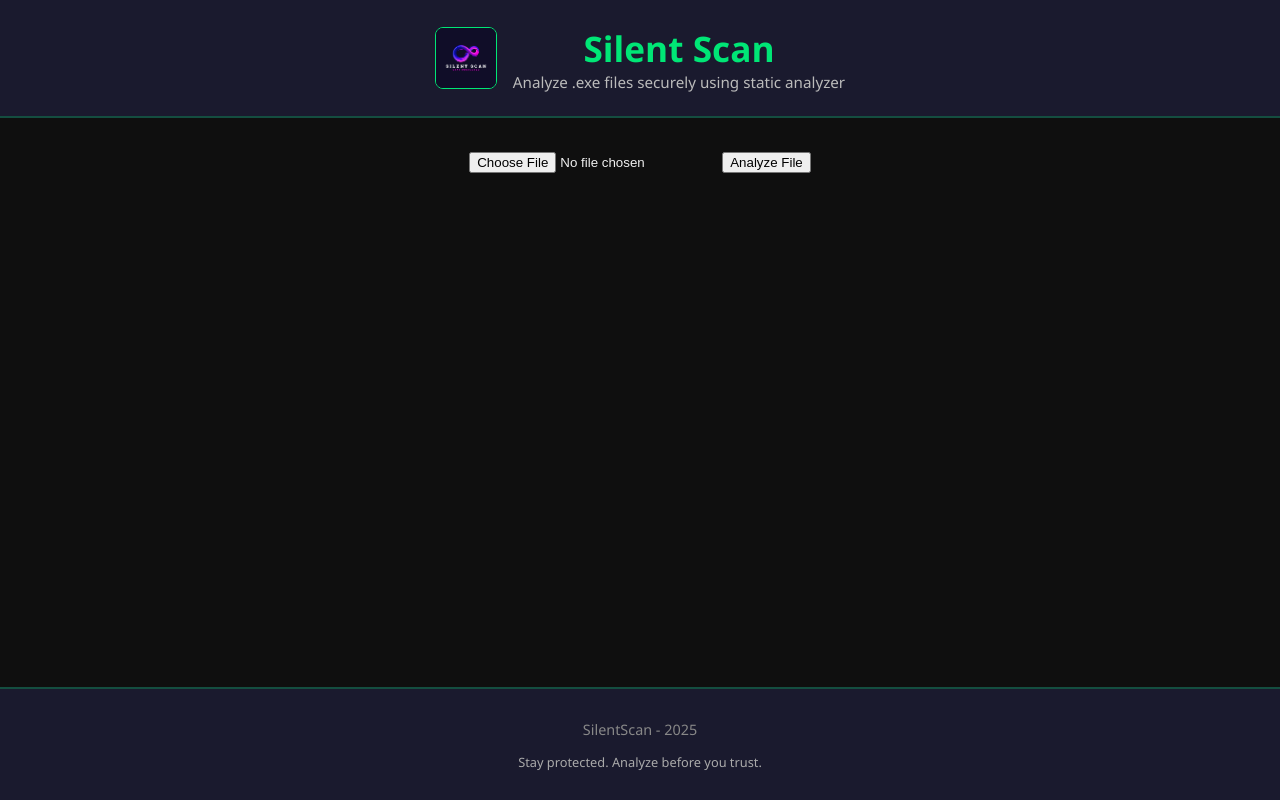
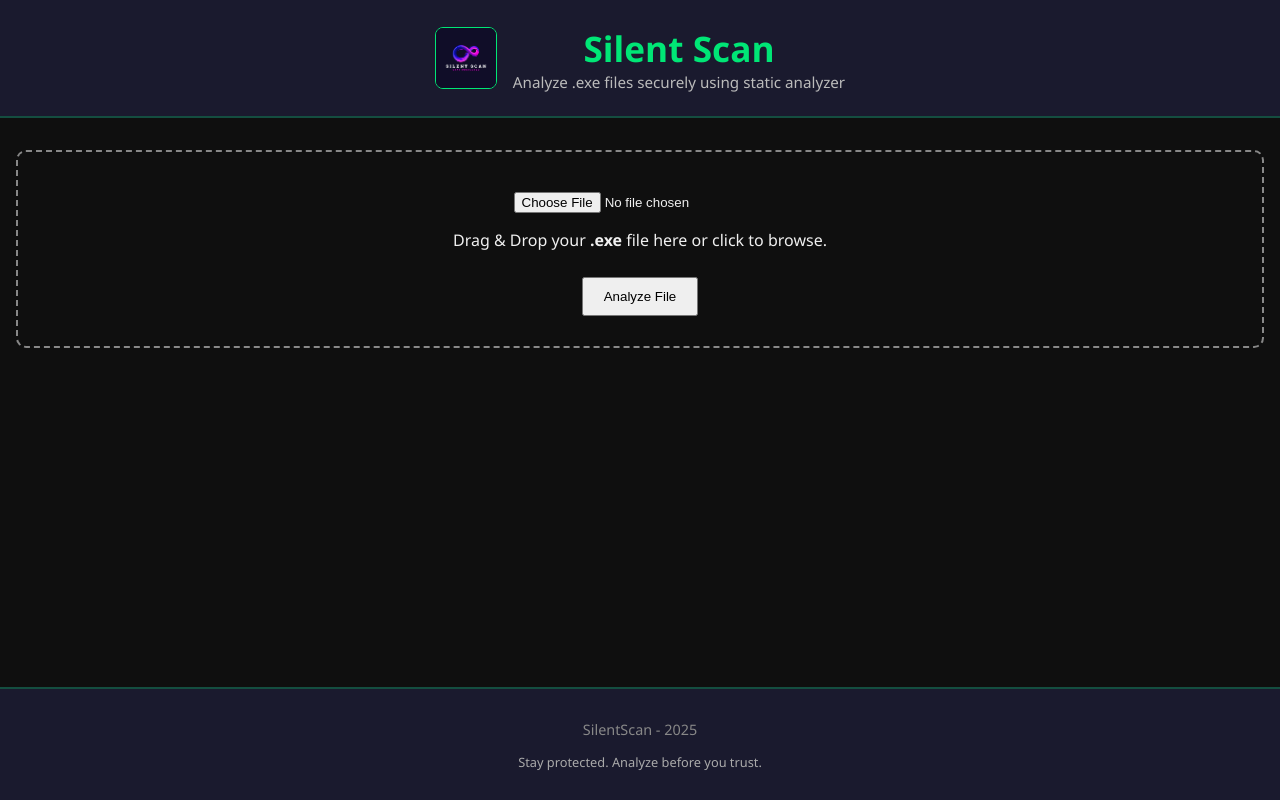
Before and after one commit to Aditya19110/Static-Analyzer, a React (Create React App) app in the folder frontend/: page / in a window 1280 px wide. Built offline with nearby package versions, Linux system fonts and the light colour scheme.

Commit message:
Updated UI

```diff
--- a/frontend/src/components/AnalysisResult.jsx
+++ b/frontend/src/components/AnalysisResult.jsx
@@ -3,7 +3,7 @@
 import "./Analysis.css";
 
 const AnalysisResult = ({ result }) => {
-  if (!result) return null;
+  if (!result) return <p className="loading-msg">No analysis result yet.</p>;
 
   const vtData = result.virustotal;
   const stats = vtData?.data?.attributes?.stats;
@@ -50,7 +50,7 @@
                   <td>{sec.name}</td>
                   <td>{sec.virtual_size}</td>
                   <td>{sec.raw_size}</td>
-                  <td>{sec.entropy.toFixed(2)}</td>
+                  <td>{sec.entropy ? sec.entropy.toFixed(2) : "N/A"}</td>
                 </tr>
               ))}
             </tbody>
@@ -75,6 +75,12 @@
       )}
 
       <h2 className="section-title">VirusTotal Analysis</h2>
+      {!vtData && (
+        <div className="card">
+          <p>VirusTotal scan not available.</p>
+        </div>
+      )}
+
       {stats && (
         <div className="card">
           <h4>VirusTotal Summary</h4>
--- /dev/null
+++ b/frontend/src/components/FileUpload.css
@@ -0,0 +1,44 @@
+.file-upload-container {
+  border: 2px dashed #888;
+  padding: 30px;
+  border-radius: 10px;
+  text-align: center;
+  transition: background 0.2s ease;
+  margin-bottom: 20px;
+}
+
+.file-upload-container.drag-active {
+  background-color: #e0f7fa;
+  border-color: #00acc1;
+}
+
+.file-input {
+  display: block;
+  margin: 10px auto;
+}
+
+.file-selected {
+  margin: 10px 0;
+  font-weight: bold;
+}
+
+button {
+  padding: 10px 20px;
+  margin-top: 10px;
+}
+
+.progress-bar {
+  width: 100%;
+  height: 10px;
+  background: #eee;
+  border-radius: 5px;
+  margin-top: 15px;
+  overflow: hidden;
+}
+
+.progress-fill {
+  height: 100%;
+  background: linear-gradient(90deg, #2196f3, #42a5f5);
+  width: 0%;
+  transition: width 0.4s ease;
+}
--- a/frontend/src/components/FileUpload.jsx
+++ b/frontend/src/components/FileUpload.jsx
@@ -1,10 +1,40 @@
 import React, { useState } from "react";
+import "./FileUpload.css"; // Create this for styling
 
 const FileUpload = ({ setAnalysisResult, setLoading }) => {
   const [file, setFile] = useState(null);
+  const [dragActive, setDragActive] = useState(false);
+  const [progress, setProgress] = useState(0);
 
-  const handleFileChange = (e) => {
-    setFile(e.target.files[0]);
+  const handleDrag = (e) => {
+    e.preventDefault();
+    e.stopPropagation();
+    if (["dragenter", "dragover"].includes(e.type)) {
+      setDragActive(true);
+    } else if (e.type === "dragleave") {
+      setDragActive(false);
+    }
+  };
+
+  const handleDrop = (e) => {
+    e.preventDefault();
+    e.stopPropagation();
+    setDragActive(false);
+    const droppedFile = e.dataTransfer.files[0];
+    if (droppedFile && droppedFile.name.endsWith(".exe")) {
+      setFile(droppedFile);
+    } else {
+      alert("Only .exe files are allowed.");
+    }
+  };
+
+  const handleChange = (e) => {
+    const selected = e.target.files[0];
+    if (selected && selected.name.endsWith(".exe")) {
+      setFile(selected);
+    } else {
+      alert("Only .exe files are allowed.");
+    }
   };
 
   const handleUpload = async () => {
@@ -15,36 +45,49 @@
 
     try {
       setLoading(true);
+      setProgress(10);
 
       const formData = new FormData();
       formData.append("file", file);
 
-      // 🔗 1. Upload to backend to get hashes
-      const uploadRes = await fetch("https://static-analyzer-ps4i.onrender.com/upload", {
+      // 1️⃣ Upload for static analysis
+      const uploadRes = await fetch("https://static-analyzer-zh53.onrender.com/upload", {
         method: "POST",
         body: formData,
       });
       const result = await uploadRes.json();
 
-      // 🔗 2. Upload to VirusTotal via backend
-      const vtRes = await fetch("https://static-analyzer-ps4i.onrender.com/api/virustotal/upload", {
+      if (uploadRes.status !== 200 || result.error) {
+        throw new Error(result.error || "Static analysis failed");
+      }
+
+      setProgress(40);
+
+      // 2️⃣ Upload to VirusTotal
+      const vtRes = await fetch("https://static-analyzer-zh53.onrender.com/api/virustotal/upload", {
         method: "POST",
         body: formData,
       });
       const vtUpload = await vtRes.json();
 
+      if (vtRes.status !== 200 || vtUpload.error) {
+        throw new Error(vtUpload.error || "VirusTotal upload failed");
+      }
+
       const analysisId = vtUpload.data.id;
+      setProgress(60);
 
-      // 3. Polling function for analysis result
+      // 3️⃣ Polling function
       const pollResult = async () => {
         const analysisRes = await fetch(
-          `https://static-analyzer-ps4i.onrender.com/api/virustotal/analysis/${analysisId}`
+          `https://static-analyzer-zh53.onrender.com/api/virustotal/analysis/${analysisId}`
         );
         const analysisData = await analysisRes.json();
 
         if (analysisData.data?.attributes?.status !== "completed") {
-          setTimeout(pollResult, 3000); // Poll every 3 seconds
+          setTimeout(pollResult, 3000);
         } else {
+          setProgress(100);
           setAnalysisResult({
             ...result,
             virustotal: analysisData,
@@ -56,18 +99,35 @@
       pollResult();
     } catch (err) {
       console.error("Upload failed:", err);
-      alert(
-        "Error uploading or analyzing file: " +
-          (err.response?.data?.error || err.message)
-      );
+      alert("Error uploading or analyzing file: " + (err.message || "Unknown error"));
       setLoading(false);
+      setProgress(0);
     }
   };
 
   return (
-    <div className="file-upload">
-      <input type="file" accept=".exe" onChange={handleFileChange} />
+    <div
+      className={`file-upload-container ${dragActive ? "drag-active" : ""}`}
+      onDragEnter={handleDrag}
+      onDragOver={handleDrag}
+      onDragLeave={handleDrag}
+      onDrop={handleDrop}
+    >
+      <input
+        type="file"
+        accept=".exe"
+        onChange={handleChange}
+        className="file-input"
+      />
+      <p>Drag & Drop your <strong>.exe</strong> file here or click to browse.</p>
+      {file && <p className="file-selected">Selected File: {file.name}</p>}
       <button onClick={handleUpload}>Analyze File</button>
+
+      {progress > 0 && (
+        <div className="progress-bar">
+          <div className="progress-fill" style={{ width: `${progress}%` }}></div>
+        </div>
+      )}
     </div>
   );
 };
```
Also changed, not shown: frontend/src/components/Loader.jsx (deleted), 1 other file (tests, documents, lock files or other folders).
